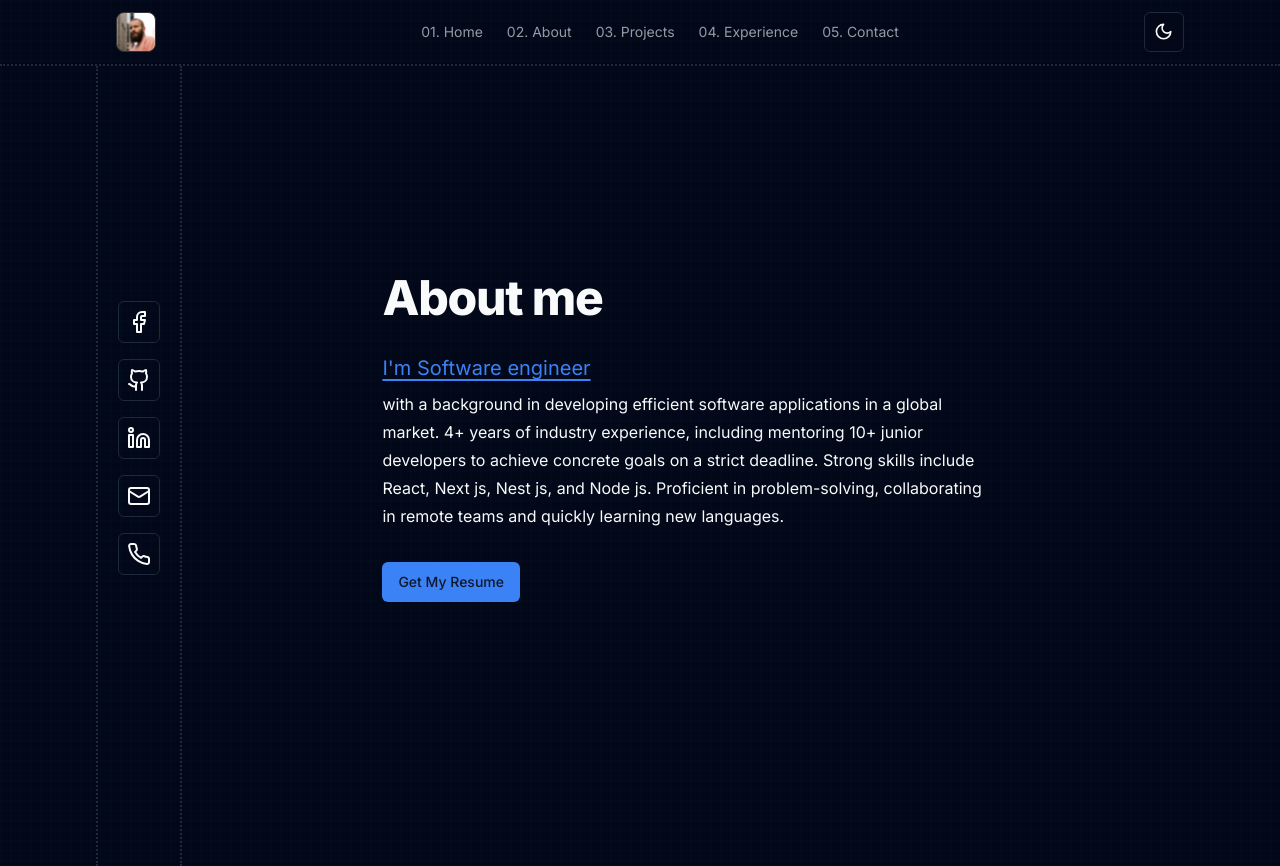
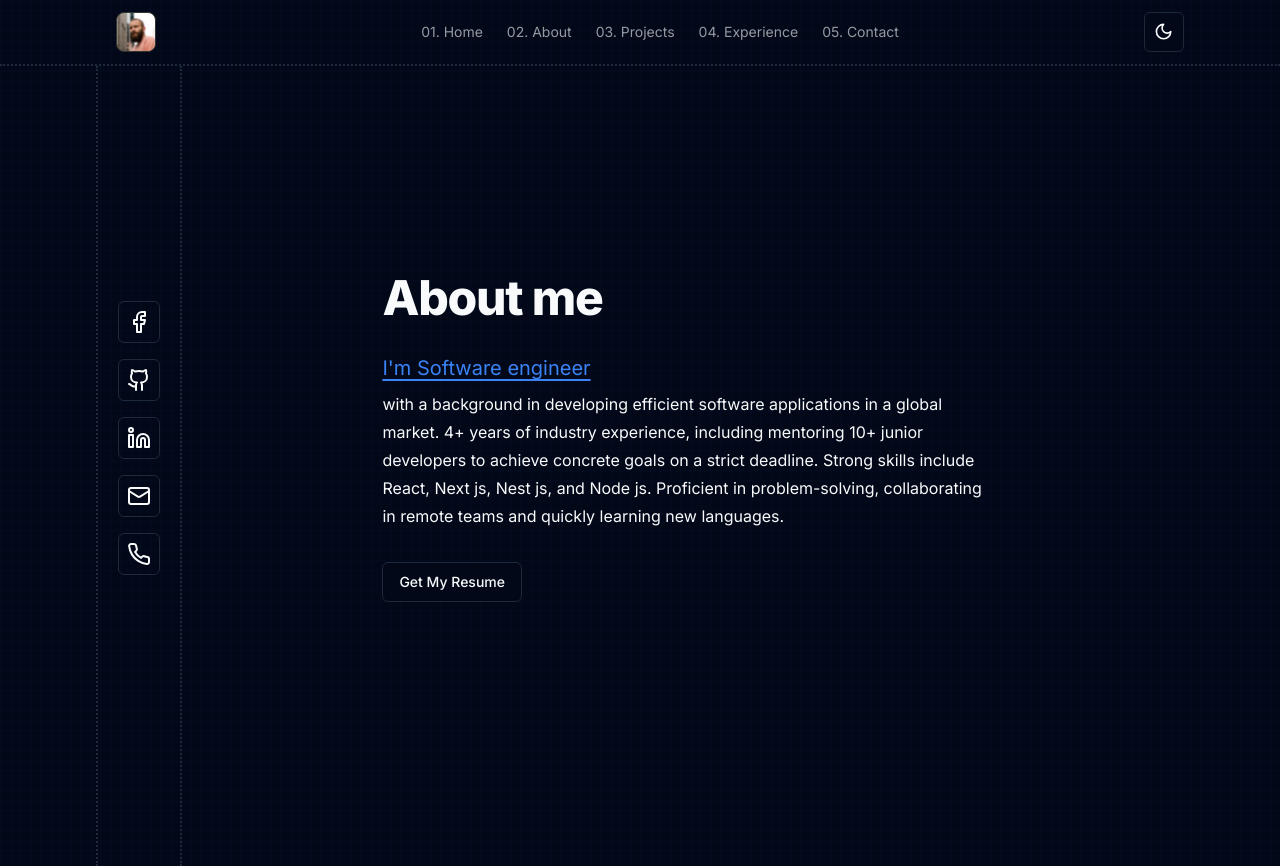
Before and after one commit to shahzaman900/portfolio, a React (Vite) app in the folder portfolio/: page /about in a window 1280 px wide. Built offline with nearby package versions, Linux system fonts and the light colour scheme.

Commit message:
update about

```diff
--- a/portfolio/src/components/aboutMe.tsx
+++ b/portfolio/src/components/aboutMe.tsx
@@ -13,7 +13,7 @@ function AboutMe() {
             quickly learning new languages.</p>
         </div>
         <div>
-          <Button>Get My Resume</Button>
+          <Button variant={'outline'}>Get My Resume</Button>
         </div>
       </div>
     </>
```
